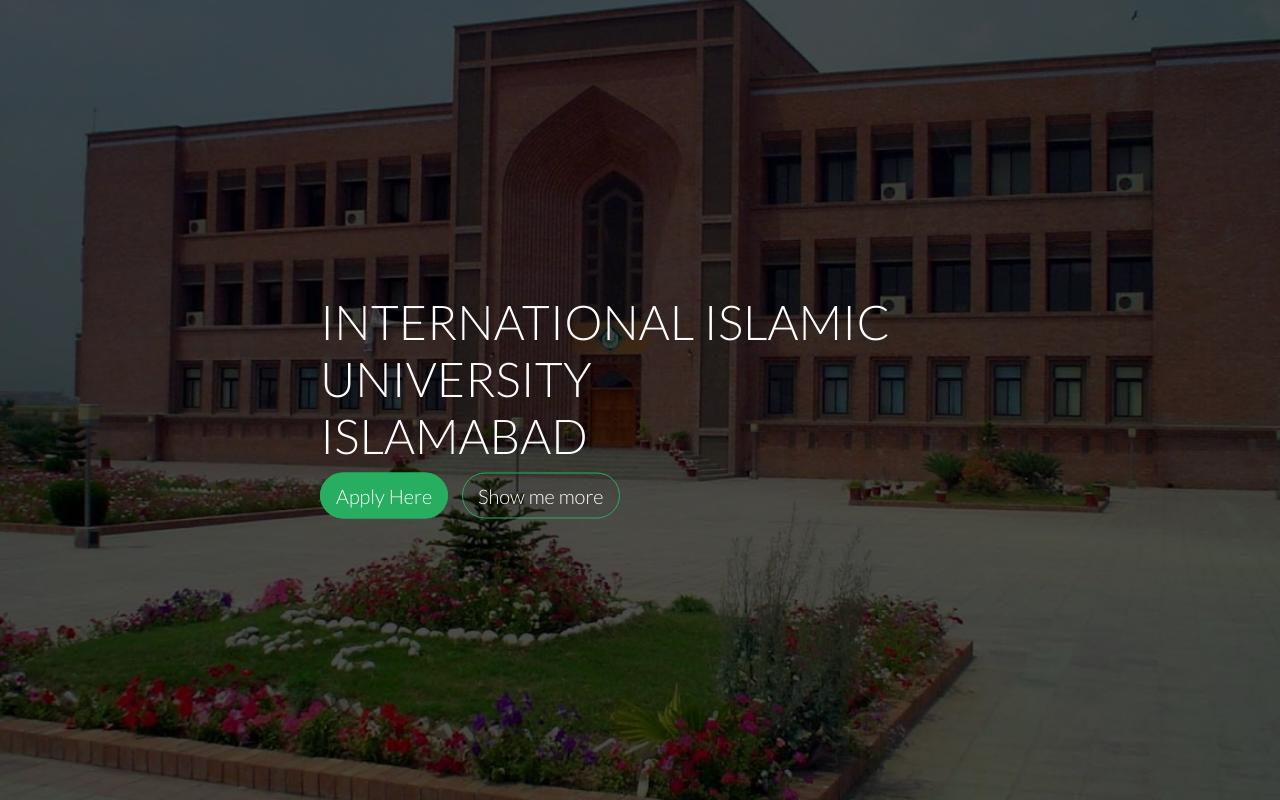
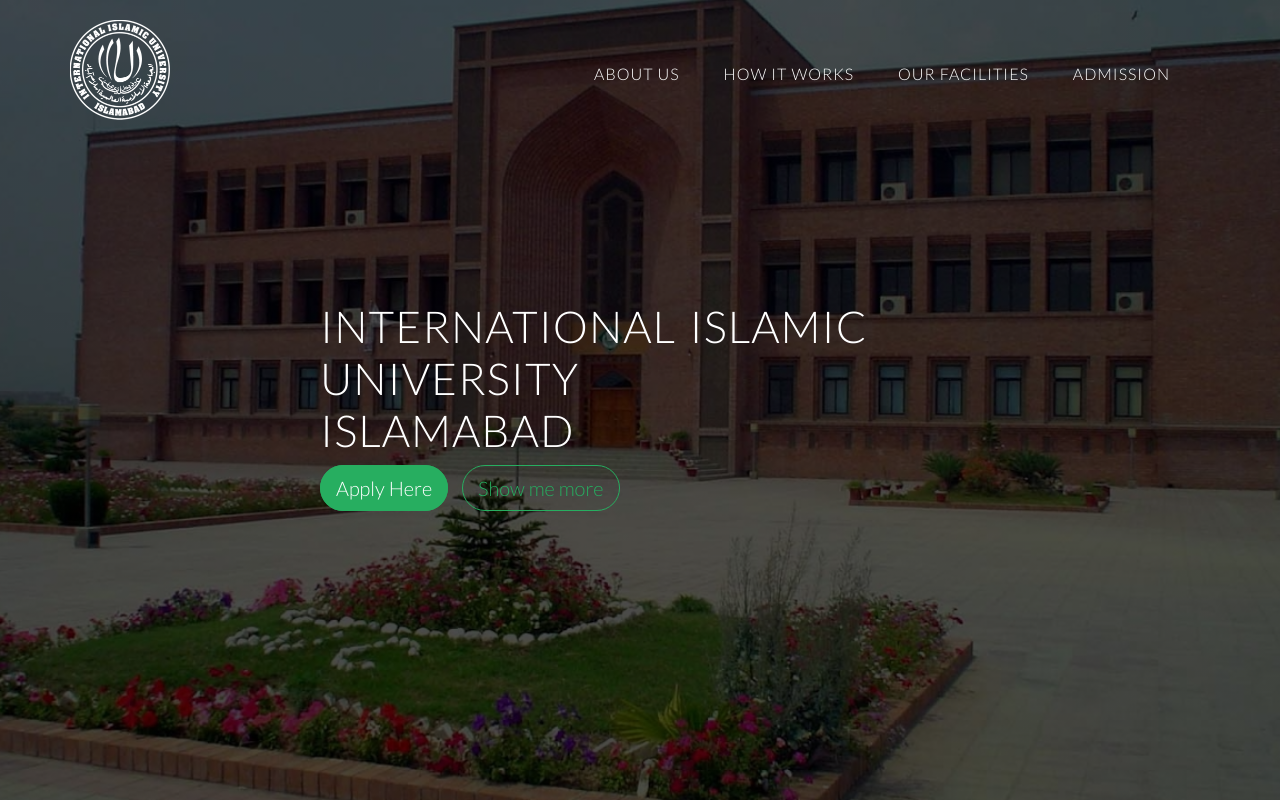
Before and after one commit to samiCode-irl/iiui-mock, a plain HTML site: page index.html in a window 1280 px wide. Drawn offline with Linux system fonts and the light colour scheme.

Commit message:
Added logo and nav bar

```diff
--- a/index.html
+++ b/index.html
@@ -10,6 +10,17 @@
 </head>
 <body>
     <header>
+        <nav>
+            <div class="row">
+                <img src="/resources/img/logo.png" alt="Islamic University Islamabad Logo" class="logo">
+                <ul class="main-nav">
+                    <li><a href="#">About us</a></li>
+                    <li><a href="#">How it works</a></li>
+                    <li><a href="#">Our facilities</a></li>
+                    <li><a href="#">Admission</a></li>
+                </ul>
+            </div>
+        </nav>
         <div class="hero-text-box">
             <h1>International Islamic University<br>Islamabad</h1>
             <a class="btn btn-full" href="#">Apply Here</a>
--- a/resources/css/style.css
+++ b/resources/css/style.css
@@ -40,6 +40,7 @@ html {
 
 .btn-ghost {
     background-color: transparent;
+    color: #27ae60;
 }
 
 .btn:active,
@@ -68,9 +69,11 @@ header h1 {
     margin-top: 0;
     margin-bottom: 20px;
     color: white;
-    font-size: 240%;
+    font-size: 220%;
     font-weight: 300;
     text-transform: uppercase;
+    letter-spacing: 1px;
+    word-spacing: 4px;
 }
 .hero-text-box {
     position: absolute;
@@ -78,3 +81,35 @@ header h1 {
     left: 50%;
     transform: translate(-50%, -50%);
 }
+
+.logo {
+    filter: brightness(0) invert(1);
+    width: 100px;
+    margin-top: 20px;
+    float: left;
+}
+
+.main-nav {
+    float: right;
+    margin-top: 60px;
+}
+
+.main-nav li {
+    display: inline-block;
+    text-transform: uppercase;
+    margin-right: 40px;
+}
+
+.main-nav li a {
+    color: white;
+    text-decoration: none;
+    padding-bottom: 8px;
+    font-size: 80%;
+    transition: 0.2s;
+    letter-spacing: 1px;
+}
+
+.main-nav li a:active,
+.main-nav li a:hover {
+    border-bottom: 2px solid #27ae60;
+}
```
